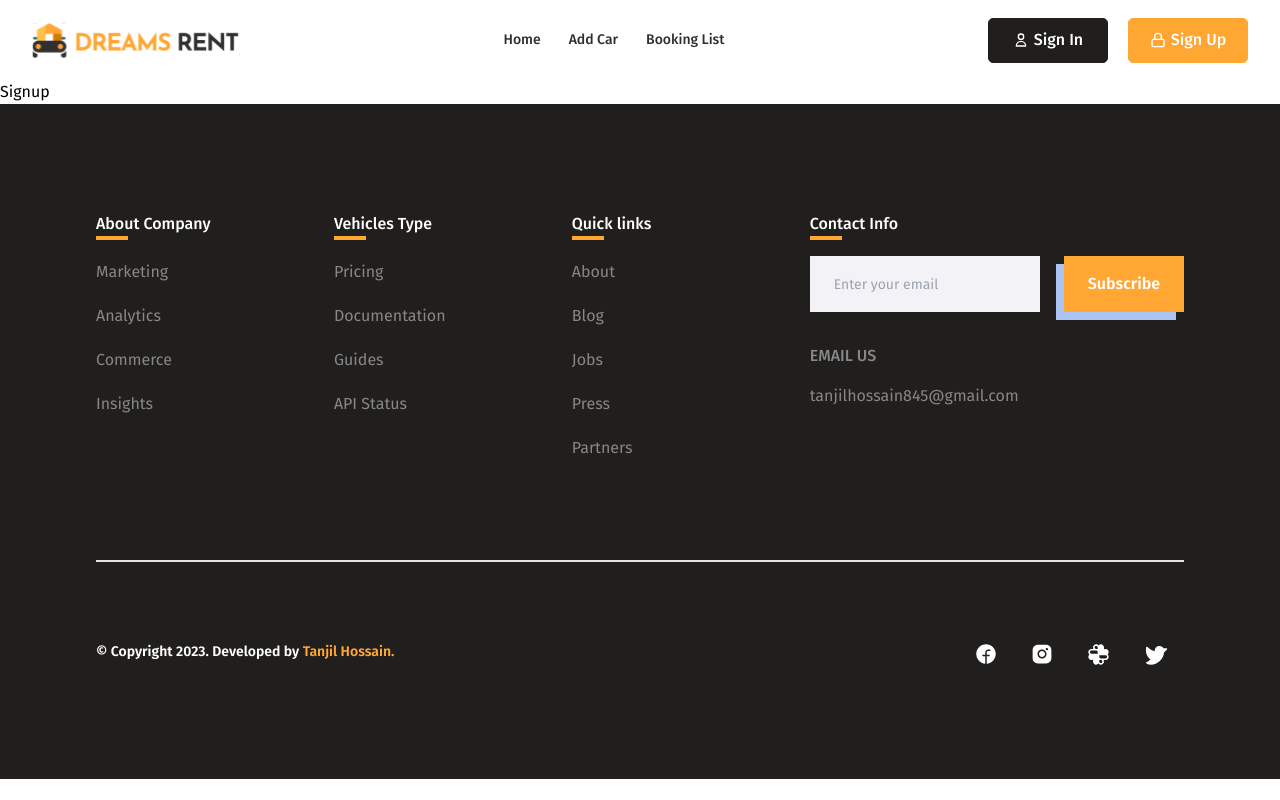
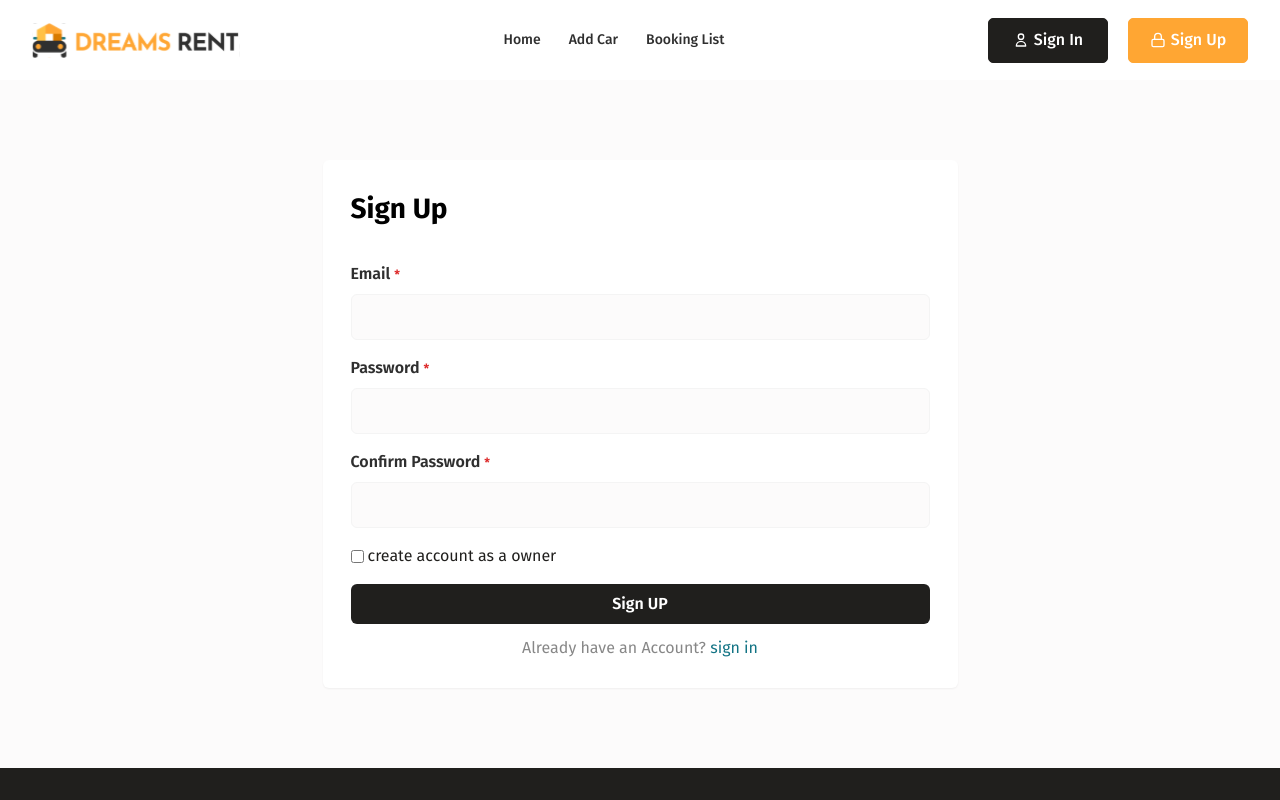
Before and after one commit to Tanjilhossaintamim/car-ranting-client, a React (Vite) app: page /signup in a window 1280 px wide. Shown: the top 800 px of the page. Built offline with nearby package versions, Linux system fonts and the light colour scheme.

Commit message:
compleate sign up page

```diff
--- a/src/pages/Signup/Signup.jsx
+++ b/src/pages/Signup/Signup.jsx
@@ -1,5 +1,65 @@
+import { Link } from "react-router-dom";
+
 const Signup = () => {
-  return <div>Signup</div>;
+  return (
+    <section className="bg-[#FCFBFB] min-h-[50vh] py-20 flex justify-center items-center">
+      <div className="max-w-[635px] w-full mx-auto flex justify-center rounded-md items-center px-4 lg:px-0">
+        <div className="bg-white shadow-sm w-full rounded-md p-7">
+          <h1 className="text-[28px] font-bold">Sign Up</h1>
+          <form className="flex flex-col space-y-4 mt-8">
+            <div className="flex flex-col space-y-2">
+              <label htmlFor="email" className="font-semibold text-[#2f2f2f]">
+                Email <small className="text-red-600">*</small>
+              </label>
+              <input
+                type="email"
+                name="email"
+                id="email"
+                className="bg-[#fcfbfb] p-3 border border-[#f4f4f4] rounded-md text-sm text-color-black-1 outline-none focus:bg-white"
+              />
+            </div>
+            <div className="flex flex-col space-y-2">
+              <label htmlFor="email" className="font-semibold text-[#2f2f2f]">
+                Password <small className="text-red-600">*</small>
+              </label>
+              <input
+                type="password"
+                name="password"
+                id="email"
+                className="bg-[#fcfbfb] p-3 border border-[#f4f4f4] rounded-md text-sm text-color-black-1 outline-none focus:bg-white"
+              />
+            </div>
+            <div className="flex flex-col space-y-2">
+              <label htmlFor="email" className="font-semibold text-[#2f2f2f]">
+                Confirm Password <small className="text-red-600">*</small>
+              </label>
+              <input
+                type="password"
+                name="cpassword"
+                id="cpassword"
+                className="bg-[#fcfbfb] p-3 border border-[#f4f4f4] rounded-md text-sm text-color-black-1 outline-none focus:bg-white"
+              />
+            </div>
+
+            <div className="flex items-center space-x-1">
+              <input type="checkbox" name="owner" className="p-1" />
+              <label htmlFor="check" className="text-color-black-1">
+                create account as a owner
+              </label>
+            </div>
+            <input
+              type="submit"
+              value="Sign UP"
+              className="bg-color-black-1 py-2 text-white font-semibold rounded-md cursor-pointer"
+            />
+          </form>
+          <p className="text-center mt-3 text-color-gray">
+            Already have an Account? <Link to="/login" className="text-color-pest hover:underline">sign in</Link>
+          </p>
+        </div>
+      </div>
+    </section>
+  );
 };
 
 export default Signup;
```
